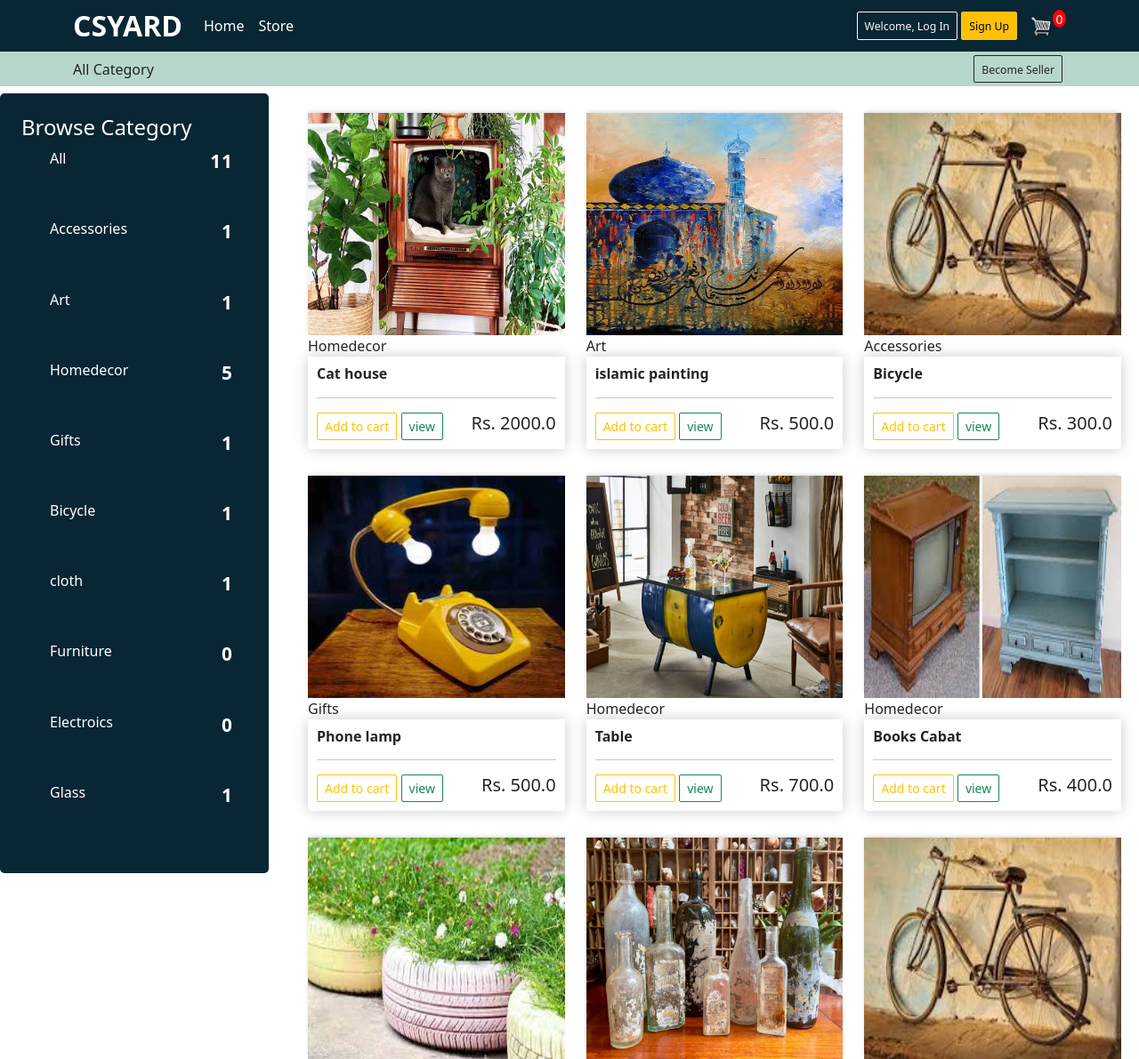
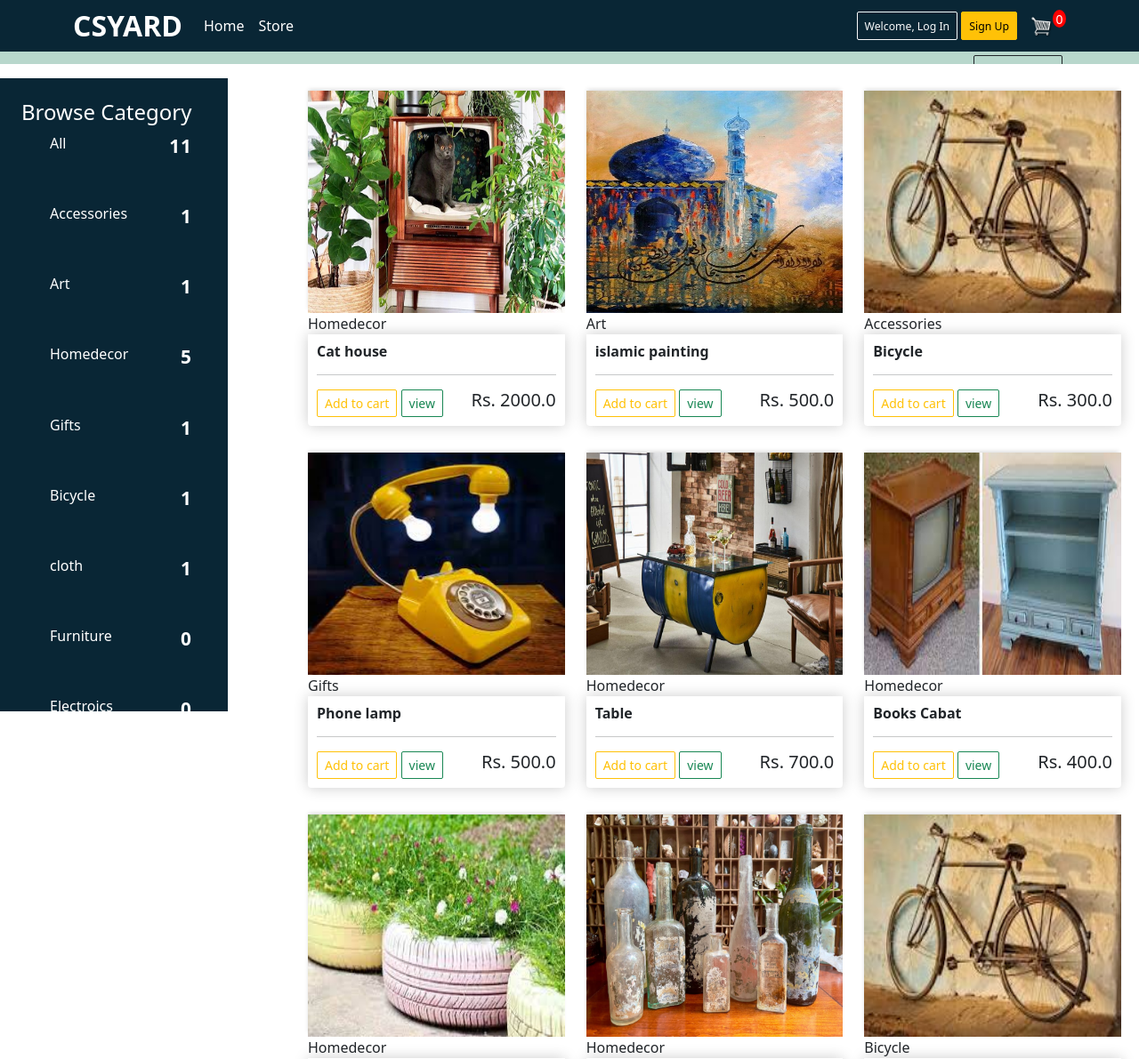
Before and after one commit to adeelnasirk/Creative-Scrapyard-E-com, a Django app: page /store/ in a window 1280 px wide. Shown: the top 1191 px of the page at 89% size. Run offline with Django 4.2, Linux system fonts and the light colour scheme; data comes from the database, SQL or seed files in the repository; some libraries are stand-ins or nearby versions.

Commit message:
modified

```diff
--- a/ecommerce_myproject/settings.py
+++ b/ecommerce_myproject/settings.py
@@ -43,7 +43,7 @@ INSTALLED_APPS = [
 ]
 
 MIDDLEWARE = [
-    'whitenoise.middleware.WhiteNoiseMiddleware'
+    'whitenoise.middleware.WhiteNoiseMiddleware',
     'django.middleware.security.SecurityMiddleware',
     'django.contrib.sessions.middleware.SessionMiddleware',
     'django.middleware.common.CommonMiddleware',
@@ -126,11 +126,11 @@ MEDIA_URL = '/images/'
 STATICFILES_DIRS = [
    BASE_DIR/ 'static'
 ]
-STATICFILES_STORAGE = "whitenoise.storage.CompressedManifestStaticFilesStorage"
+
 
 MEDIA_ROOT = BASE_DIR/ 'static/images'
 STATIC_ROOT = BASE_DIR/ 'staticfiles'
-
+STATICFILES_STORAGE = "whitenoise.storage.CompressedManifestStaticFilesStorage"
 # Default primary key field type
 # https://docs.djangoproject.com/en/4.2/ref/settings/#default-auto-field
 
--- a/store/templates/store/cart.html
+++ b/store/templates/store/cart.html
@@ -1,6 +1,7 @@
 {% extends 'store/main.html' %}
 {% load static %}
 {% block content %}
+{% include 'store/navbar.html' %}
 <div class="container">
     <div class="row">
         <div class="col col-lg-12">
--- a/store/templates/store/category_component.html
+++ b/store/templates/store/category_component.html
@@ -1,14 +1,20 @@
 {% load static %}
 <style>
   .categorys{
-    color: #fff;;
-    border-radius: 5px;
+    color: #fff;
     background-color: #092635;
+    height: 89vh;
+    width: 20vw;
+    position: fixed;
+    left: 0;
+    bottom: 0;
+    overflow-y: auto;
+
   }
 
   .category_list {
     list-style: none;
-
+    overflow-y: auto;
   }
 
   .category_list li a {
--- a/store/templates/store/checkout.html
+++ b/store/templates/store/checkout.html
@@ -1,7 +1,7 @@
 {% extends 'store/main.html' %}
 {% load static %}
 {% block content %}
-
+{% include 'store/navbar.html' %}
 <div class="container">
     <div class="row">
         <div class="col col-lg-6">
--- a/store/templates/store/home.html
+++ b/store/templates/store/home.html
@@ -3,7 +3,7 @@
 {% load static %}
 
 {% block content %}
-
+{% include 'store/navbar.html' %}
 <!-- Slider -->
 
 <div id="carouselExampleCaptions" class="carousel slide" data-bs-ride="carousel">
--- a/store/templates/store/login_register.html
+++ b/store/templates/store/login_register.html
@@ -1,7 +1,7 @@
 {% extends 'store/main.html' %}
 {% load static %}
 {% block content %}
-
+{% include 'store/navbar.html' %}
 <!-- {% if page == 'login' %}
 <div>
     <form method='POST'>
--- a/store/templates/store/main.html
+++ b/store/templates/store/main.html
@@ -39,8 +39,6 @@
 </head>
 <body>
 
-    {% include 'store/navbar.html' %}
-
     {% block content %}
 
     {% endblock content %}
--- a/store/templates/store/productdetail.html
+++ b/store/templates/store/productdetail.html
@@ -1,7 +1,7 @@
 {% extends 'store/main.html' %}
 {% load static %}
 {% block content%}
-
+{% include 'store/navbar.html' %}
 <style>
     .main-area {
         padding-left: 20px;
--- a/store/templates/store/store.html
+++ b/store/templates/store/store.html
@@ -2,6 +2,21 @@
 {% load static %}
 {% block content %}
 
+<style>
+    .cat-nav{
+        position: sticky;
+        top: 0;
+        right: 0;
+        left: 0;
+        height: 9vh;
+        overflow: hidden;
+        z-index: 100;
+    }
+</style>
+
+<div class="cat-nav">
+    {% include 'store/navbar.html' %}
+</div>
 
 <div class="store-container">
     <div class="row">
```
Also changed, not shown: 2 other files.
